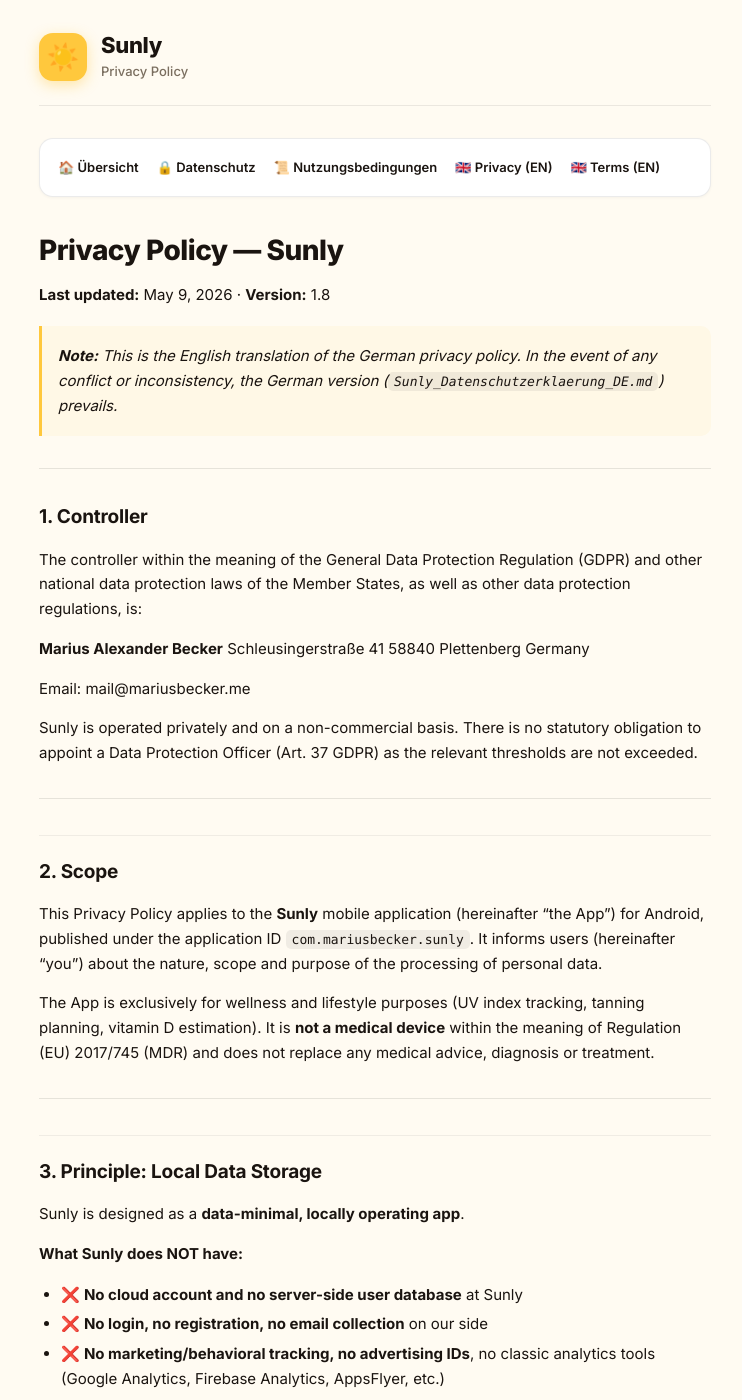
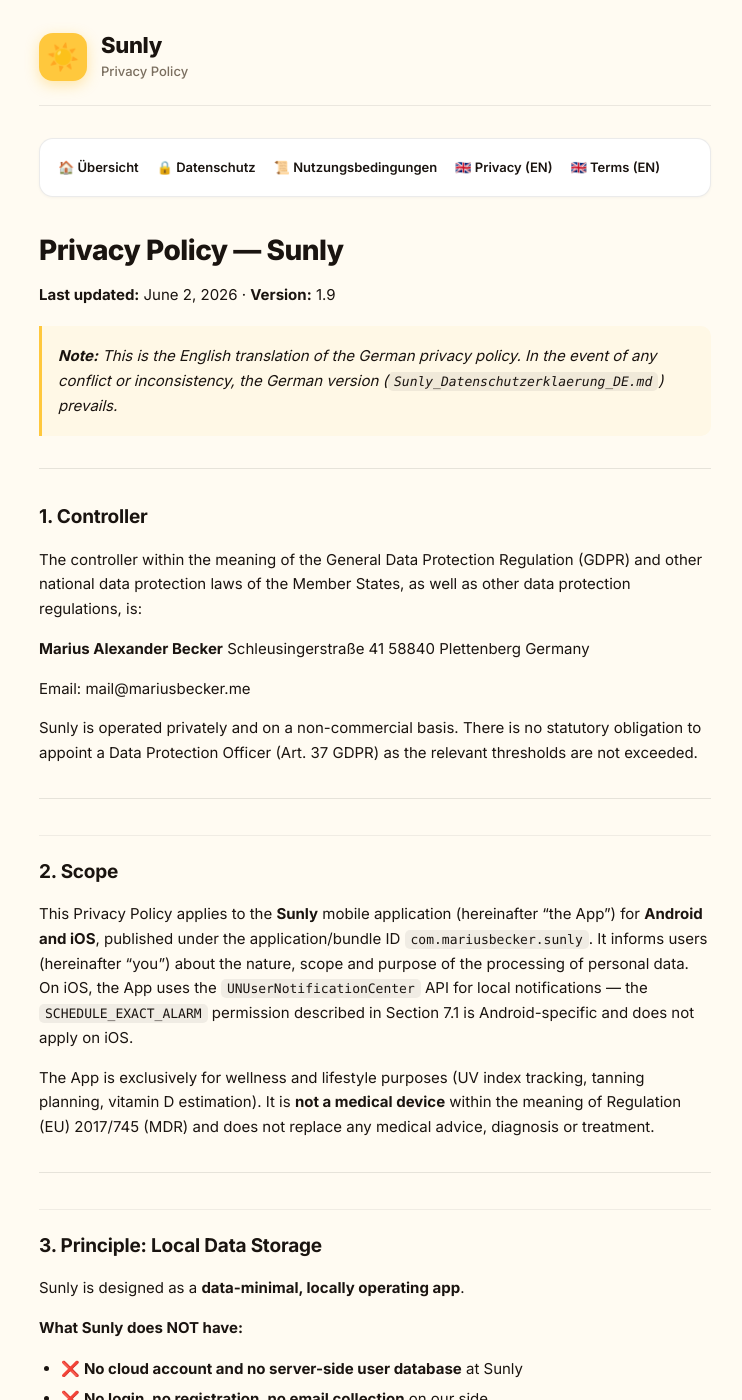
Before and after one commit to de34dm32ksm/sunly-legal, a Jekyll site: the page built from privacy-en.md, in a window 1280 px wide and 1400 px high. Shown: the whole window, without its empty margins (265-1007 px from the left). Built offline with Jekyll 4.4.1, drawn with Linux system fonts in a browser that asks for light colours.

Commit message:
fix: iOS support in Privacy Policy scope (DE + EN)
v1.8 -> v1.9: Section 2 (Scope) now explicitly covers Android AND iOS.
Added clarification that SCHEDULE_EXACT_ALARM is Android-only; iOS uses
UNUserNotificationCenter for local notifications.

```diff
--- a/privacy-en.md
+++ b/privacy-en.md
@@ -5,7 +5,7 @@ layout: page
 
 # Privacy Policy — Sunly
 
-**Last updated:** May 9, 2026 · **Version:** 1.8
+**Last updated:** June 2, 2026 · **Version:** 1.9
 
 > **Note:** This is the English translation of the German privacy policy. In the event of any conflict or inconsistency, the German version (`Sunly_Datenschutzerklaerung_DE.md`) prevails.
 
@@ -28,7 +28,7 @@ Sunly is operated privately and on a non-commercial basis. There is no statutory
 
 ## 2. Scope
 
-This Privacy Policy applies to the **Sunly** mobile application (hereinafter "the App") for Android, published under the application ID `com.mariusbecker.sunly`. It informs users (hereinafter "you") about the nature, scope and purpose of the processing of personal data.
+This Privacy Policy applies to the **Sunly** mobile application (hereinafter "the App") for **Android and iOS**, published under the application/bundle ID `com.mariusbecker.sunly`. It informs users (hereinafter "you") about the nature, scope and purpose of the processing of personal data. On iOS, the App uses the `UNUserNotificationCenter` API for local notifications — the `SCHEDULE_EXACT_ALARM` permission described in Section 7.1 is Android-specific and does not apply on iOS.
 
 The App is exclusively for wellness and lifestyle purposes (UV index tracking, tanning planning, vitamin D estimation). It is **not a medical device** within the meaning of Regulation (EU) 2017/745 (MDR) and does not replace any medical advice, diagnosis or treatment.
 
```
Also changed, not shown: privacy.md (+2 -2 lines).
